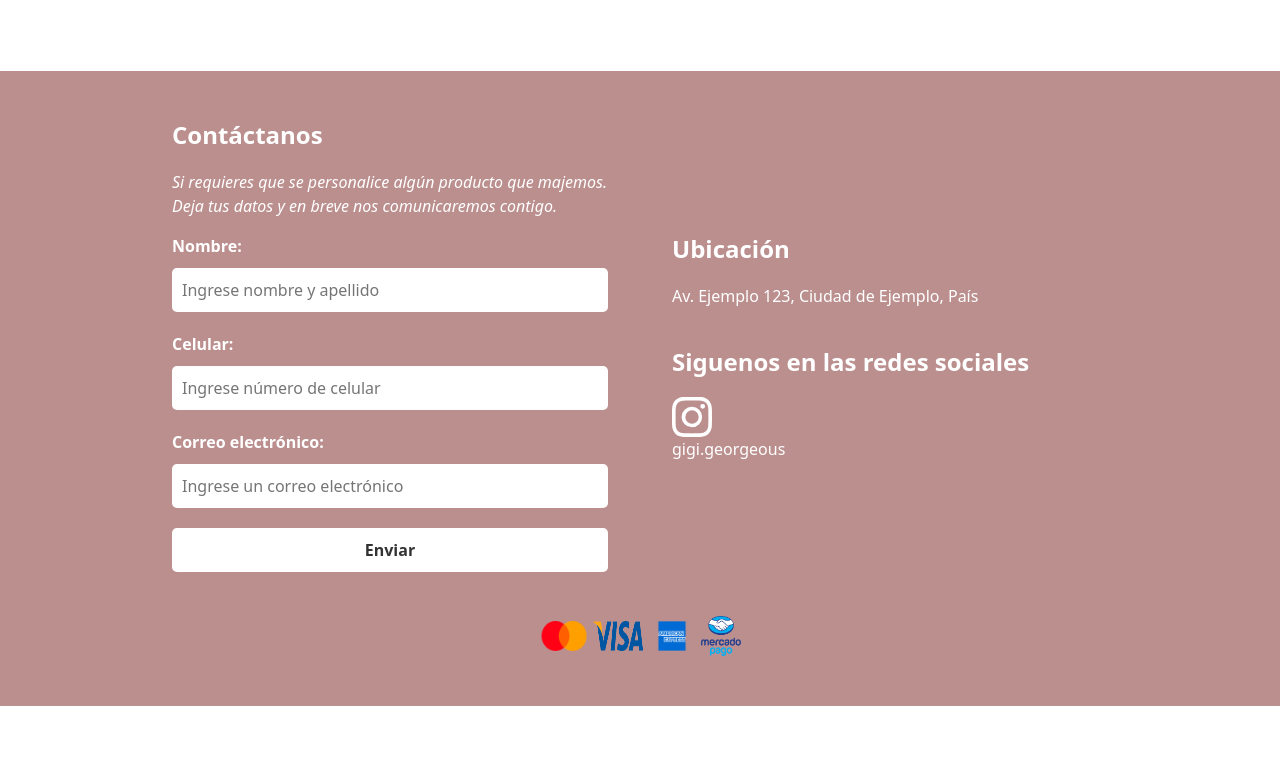
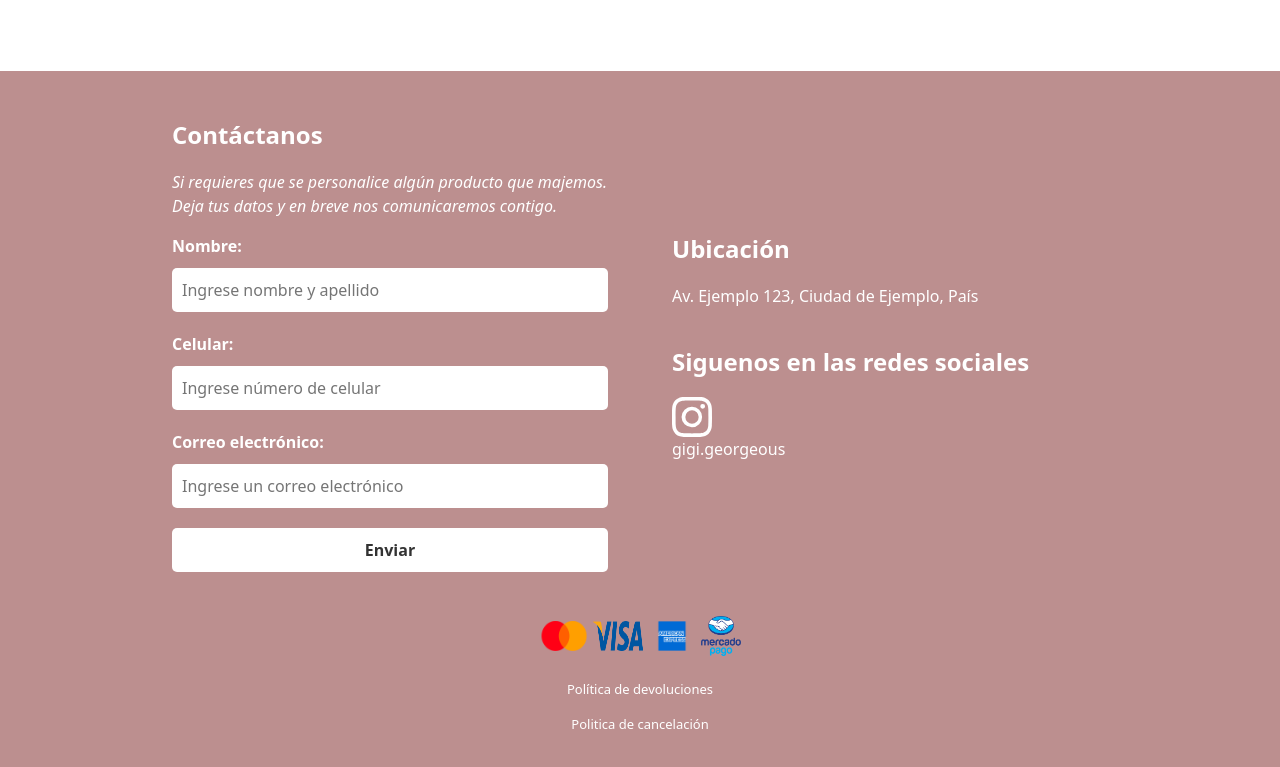
Before and after one commit to AdrielC22/gigigeorgeous, a plain HTML site: page index.html in a window 1280 px wide. Shown: the part 2161-2928 px from the top of the page. Before the commit the page ends 2867 px from the top, so only its background shows below. Drawn offline with nearby package versions, Linux system fonts and the light colour scheme.

Commit message:
Add files via upload

```diff
--- a/Estilos.css
+++ b/Estilos.css
@@ -182,6 +182,10 @@ form input[type="submit"] {
 	cursor: pointer;
 }
 
+.avisos{
+	font-size: small;
+}
+
 @media screen and (max-width: 767px) {
 	.col-12.col-md-6 {
 		flex-basis: 100%;
--- a/index.html
+++ b/index.html
@@ -156,6 +156,13 @@
     <img src="Img/American.png" alt="amex" width="50" height="30">
     <img src="Img/mercado.png" alt="mercadopago" width="40" height="40">
   </div>
+
+  <br>
+  <div class="avisos" align="center">
+    <a href="#" style="text-decoration: none;"><font color="white"><p>Política de devoluciones</p></font></a>
+    <a href="#" style="text-decoration: none;"><font color="white"><p>Politica de cancelación</p></font></a>
+
+  </div>
 </footer>
 </a>
 
```
